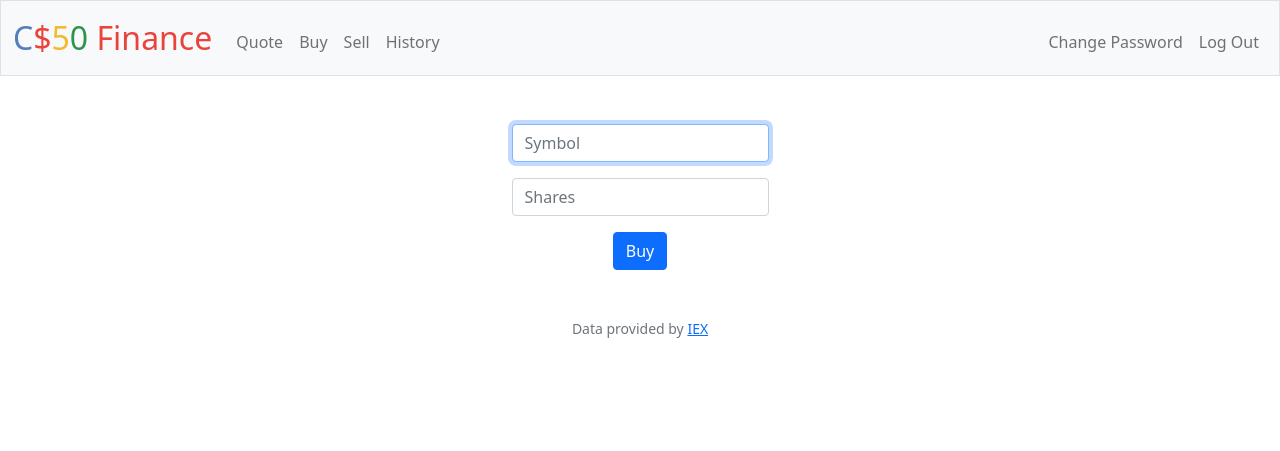
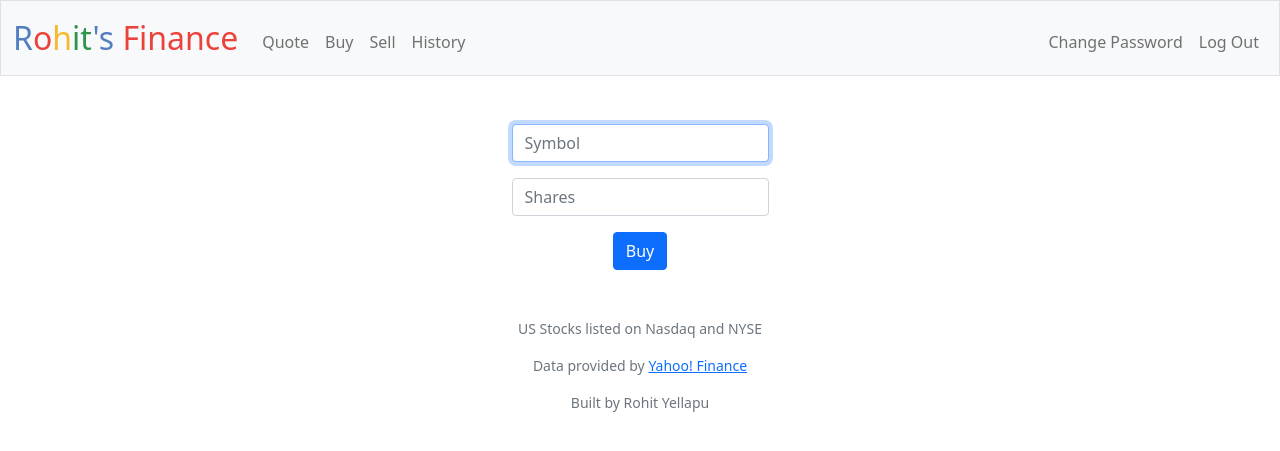
Before and after one commit to rohityellapu/finance, a Flask app: page /buy in a window 1280 px wide. Shown: the top 451 px of the page. Run offline with Flask 2, Linux system fonts and the light colour scheme; the visitor is signed in with stand-in values (Sample User, id 1); some libraries are stand-ins or nearby versions.

Commit message:
updated footer and header

```diff
--- a/templates/layout.html
+++ b/templates/layout.html
@@ -6,7 +6,7 @@
 
         <meta charset="utf-8">
         <meta name="viewport" content="initial-scale=1, width=device-width">
-
+        <link rel="shortcut icon" href="https://img.icons8.com/emoji/512/money-mouth-face.png" type="image/x-icon">
         <!-- http://getbootstrap.com/docs/5.1/ -->
         <link crossorigin="anonymous" href="https://cdn.jsdelivr.net/npm/bootstrap@5.1.3/dist/css/bootstrap.min.css"
             integrity="sha384-1BmE4kWBq78iYhFldvKuhfTAU6auU8tT94WrHftjDbrCEXSU1oBoqyl2QvZ6jIW3" rel="stylesheet">
@@ -19,7 +19,7 @@
 
         <link href="/static/styles.css" rel="stylesheet">
 
-        <title>C$50 Finance: {% block title %}{% endblock %}</title>
+        <title>Finance: {% block title %}{% endblock %}</title>
 
     </head>
 
@@ -27,8 +27,8 @@
 
         <nav class="bg-light border navbar navbar-expand-md navbar-light">
             <div class="container-fluid">
-                <a class="navbar-brand" href="/"><span class="blue">C</span><span class="red">$</span><span
-                        class="yellow">5</span><span class="green">0</span> <span class="red">Finance</span></a>
+                <a class="navbar-brand" href="/"><span class="blue">R</span><span class="red">o</span><span
+                        class="yellow">h</span><span class="green">it</span><span class="blue">'s</span> <span class="red">Finance</span></a>
                 <button aria-controls="navbar" aria-expanded="false" aria-label="Toggle navigation"
                     class="navbar-toggler" data-bs-target="#navbar" data-bs-toggle="collapse" type="button">
                     <span class="navbar-toggler-icon"></span>
@@ -71,7 +71,9 @@
         </main>
 
         <footer class="mb-5 small text-center text-muted">
-            Data provided by <a href="https://iexcloud.io/">IEX</a>
+             <p>US Stocks listed on Nasdaq and NYSE</p>
+            <p>Data provided by <a href="https://finance.yahoo.com/">Yahoo! Finance</a></p>
+            <p class="text-bold">Built by Rohit Yellapu</p>
         </footer>
 
     </body>
```
